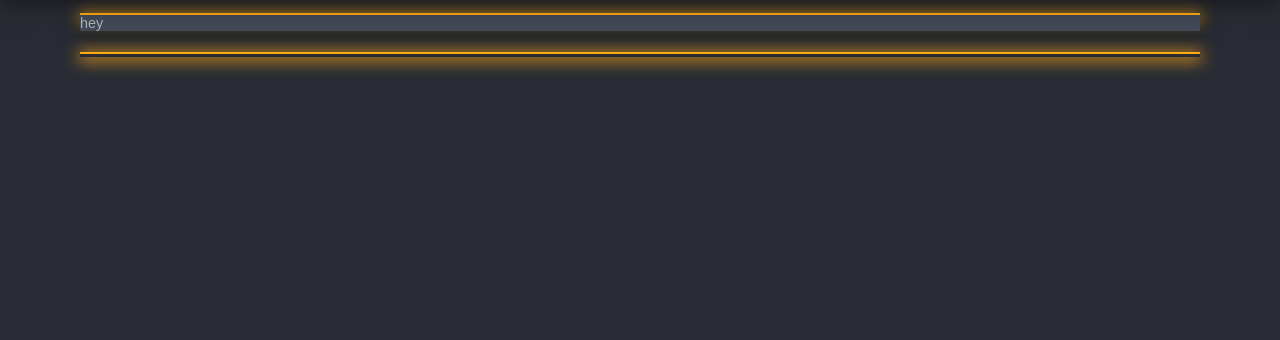
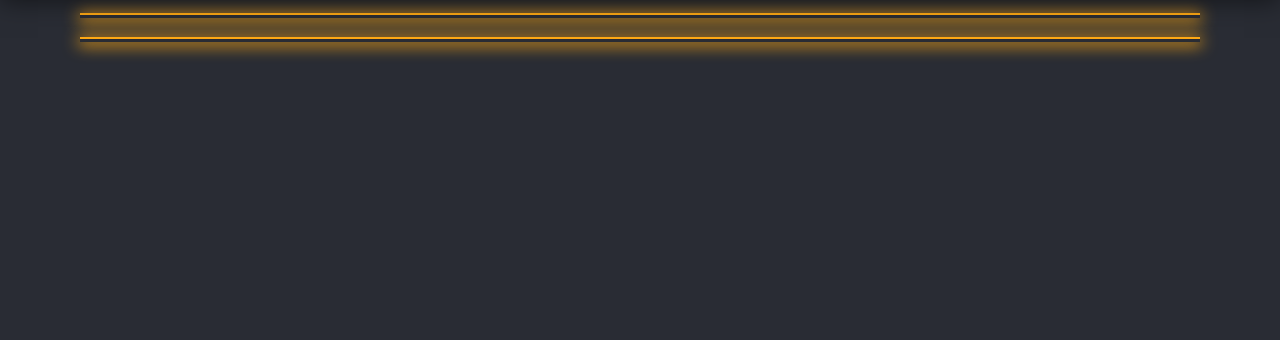
Before and after one commit to 1054009/CSET-180-FinalProject, a Flask app: template src/client/templates/account.html in a window 1280 px wide. Shown: the part 80-420 px from the top of the page. Run offline with Flask 3, Linux system fonts and the light colour scheme; the template is opened without the code that fills it, so the values that code supplies are empty; some libraries are stand-ins or nearby versions.

Commit message:
Remove test

```diff
--- a/src/client/templates/account.html
+++ b/src/client/templates/account.html
@@ -17,7 +17,7 @@ flexbox flex_column flex_vcenter flex_gap_big
 {% block body %}
 <div id="account_info" class="upper_glow pop">
 	<div>
-		<p>hey</p>
+
 	</div>
 </div>
 
```
